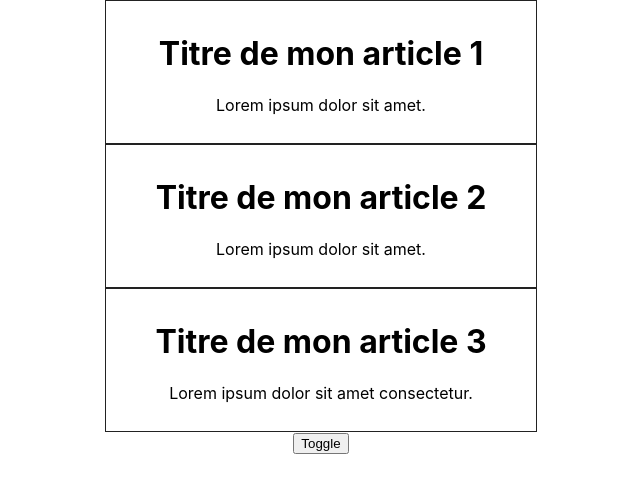
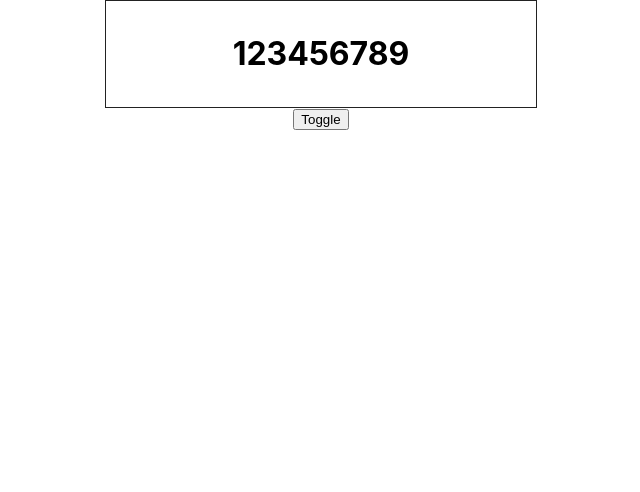
Before and after one commit to Nhibel/udemy-react_React-dans-le-detail, a React (Create React App) app: page / in a window 1280 px wide. Shown: the top 492 px of the page, without its empty margins (319-959 px from the left). Built offline with nearby package versions, Linux system fonts and the light colour scheme.

Commit message:
41. Utiliser "useMemo" et "react.memo"

```diff
--- a/src/App.js
+++ b/src/App.js
@@ -1,5 +1,5 @@
 import "./App.css";
-import { useState, useEffect, useRef } from "react";
+import { useState, useEffect, useRef, useMemo } from "react";
 import Content from "./Content";
 
 function App() {
@@ -12,20 +12,13 @@ function App() {
     setToggle(newToggle);
   };
 
+  const tableau = useMemo(() => {
+    return [1, 2, 3, 4, 5, 6, 7, 8, 9];
+  }, []);
+
   return (
     <div className="App">
-      <Content>
-        <h1>Titre de mon article 1</h1>
-        <p>Lorem ipsum dolor sit amet.</p>
-      </Content>
-      <Content>
-        <h1>Titre de mon article 2</h1>
-        <p>Lorem ipsum dolor sit amet.</p>
-      </Content>
-      <Content>
-        <h1>Titre de mon article 3</h1>
-        <p>Lorem ipsum dolor sit amet consectetur.</p>
-      </Content>
+      <Content num={tableau} />
       <button onClick={toggleFunc}>Toggle</button>
     </div>
   );
--- a/src/Content.js
+++ b/src/Content.js
@@ -1,7 +1,13 @@
-export default function Content(props) {
+import React from "react";
+
+function Content(props) {
+  console.log("Mise à jour");
   return (
     <div>
-      <div className="content">{props.children}</div>
+      <div className="content">
+        <h1>{props.num}</h1>
+      </div>
     </div>
   );
 }
+export default React.memo(Content);
```
